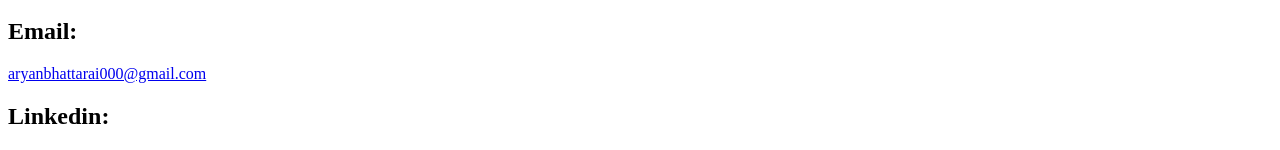
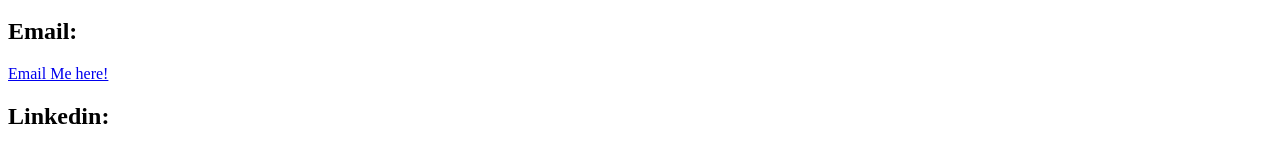
Before and after one commit to AryanB01/Week-3-Assignment, a plain HTML site: page contacts.html in a window 1280 px wide. Shown: the part 170-320 px from the top of the page. Drawn offline with Linux system fonts and the light colour scheme.

Commit message:
tried and changed
skeptical about working trying

```diff
--- a/contacts.html
+++ b/contacts.html
@@ -27,7 +27,7 @@
         job: <i>Here are my Contacts.</i>
       </p>
       <h2>Email:</h2>
-      <a href="aryanbhattarai000@gmail.com">aryanbhattarai000@gmail.com</a>
+      <a href="mailto:aryanbhattarai000@gmail.com">Email Me here!</a>
       <h2>Linkedin:</h2>
       <a
         href="https://www.linkedin.com/in/aryan-bhattarai-4135961b5"
```
